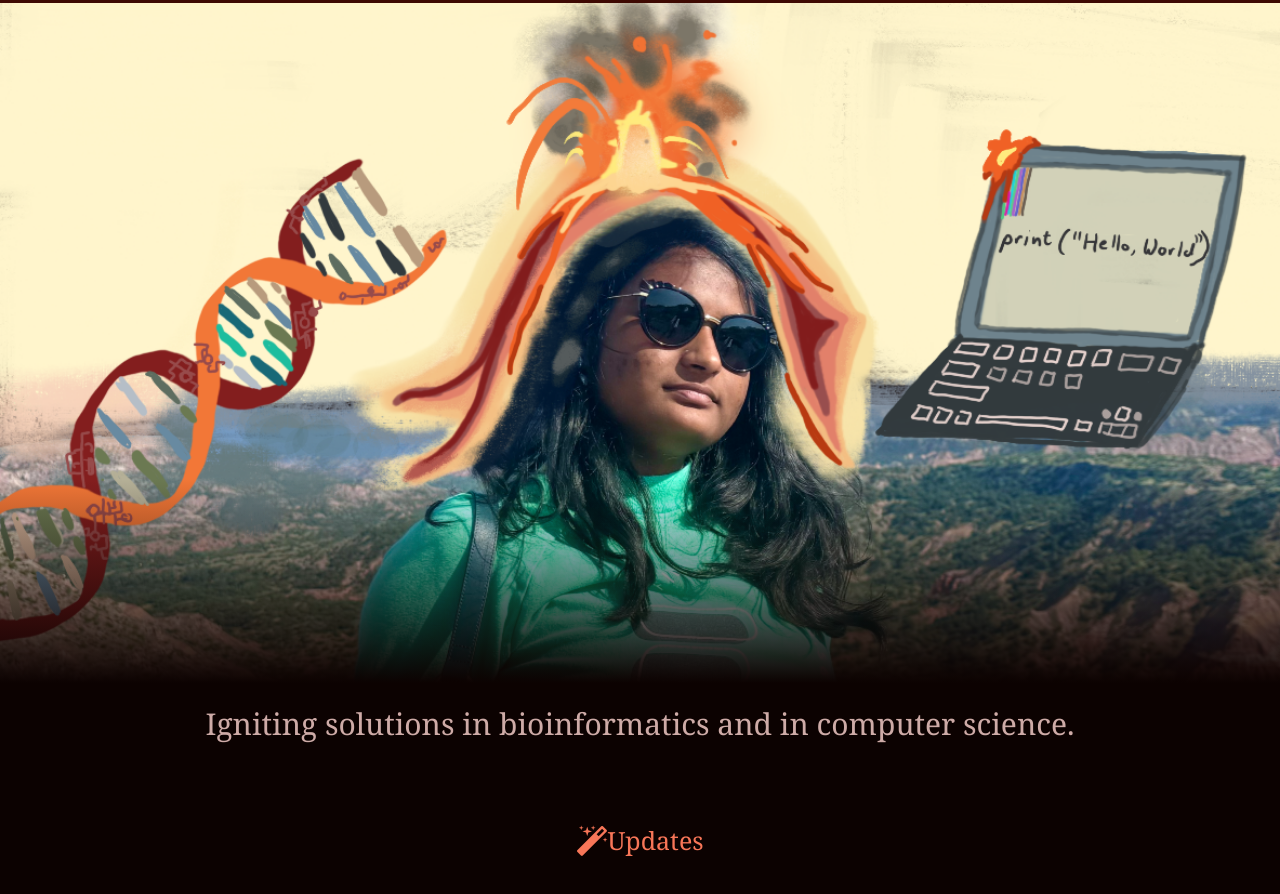
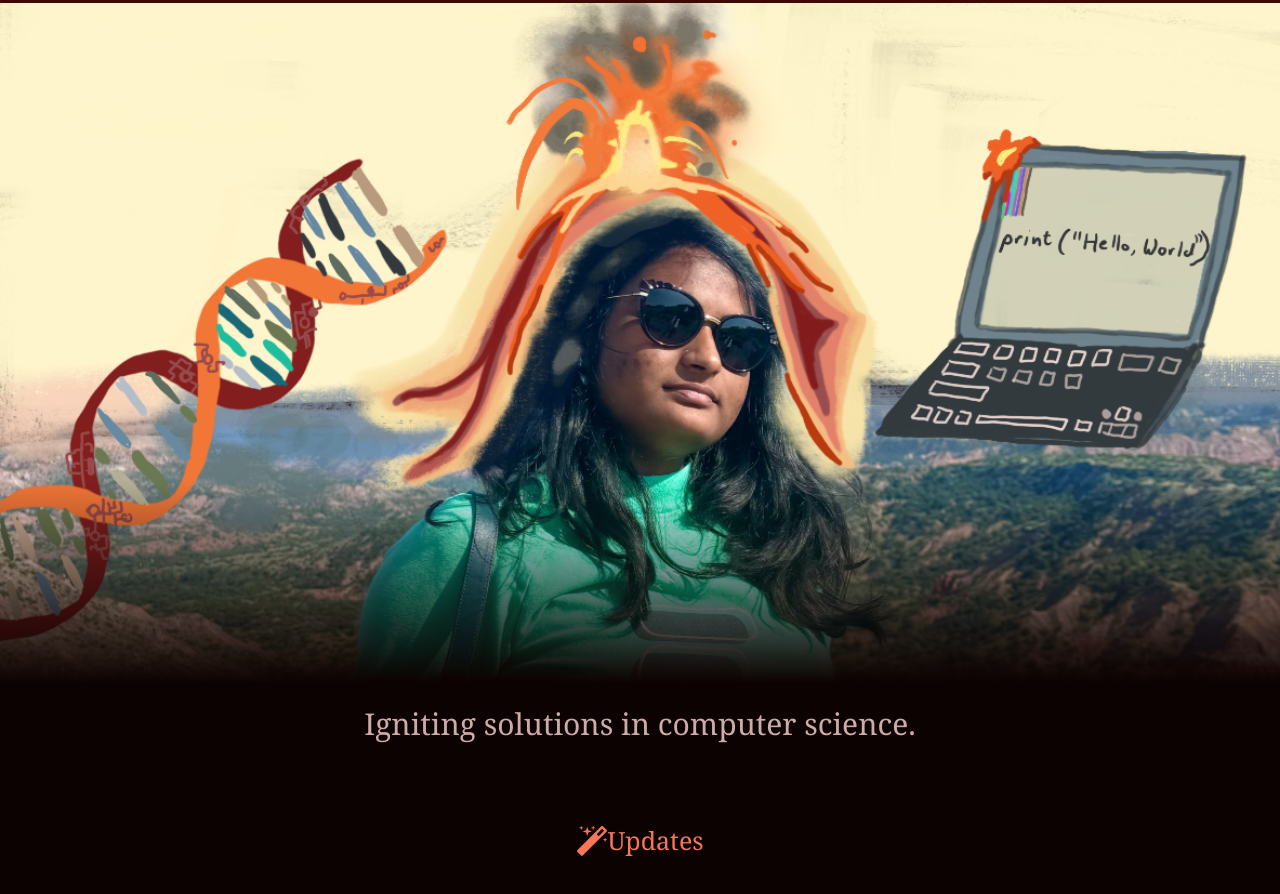
Before and after one commit to juaruk/personal_website, a plain HTML site: page index.html in a window 1280 px wide. Shown: the part 80-974 px from the top of the page. Drawn offline with Linux system fonts and the light colour scheme; a web font is replaced by a local one.

Commit message:
edited main message on main page

```diff
--- a/index.html
+++ b/index.html
@@ -24,7 +24,7 @@
     <div class="image_container">
         <img class="center">
     </div>
-    <h1>Igniting solutions in bioinformatics and in computer science.</h1>
+    <h1>Igniting solutions in computer science.</h1>
     <br>
     <br>
     <h2 style="text-align:center"><i class="fa fa-lg fa-magic"></i>Updates</h2>
```
